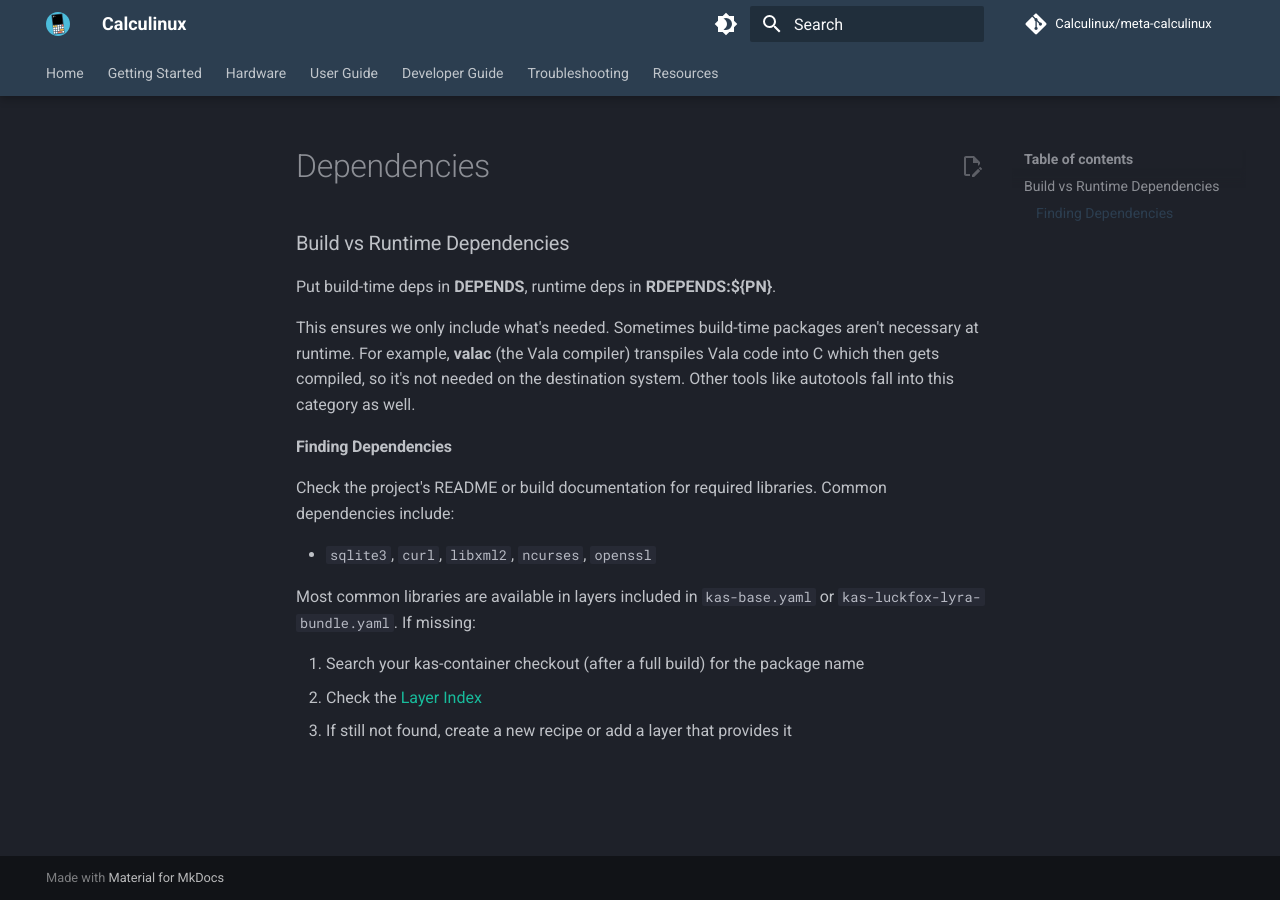
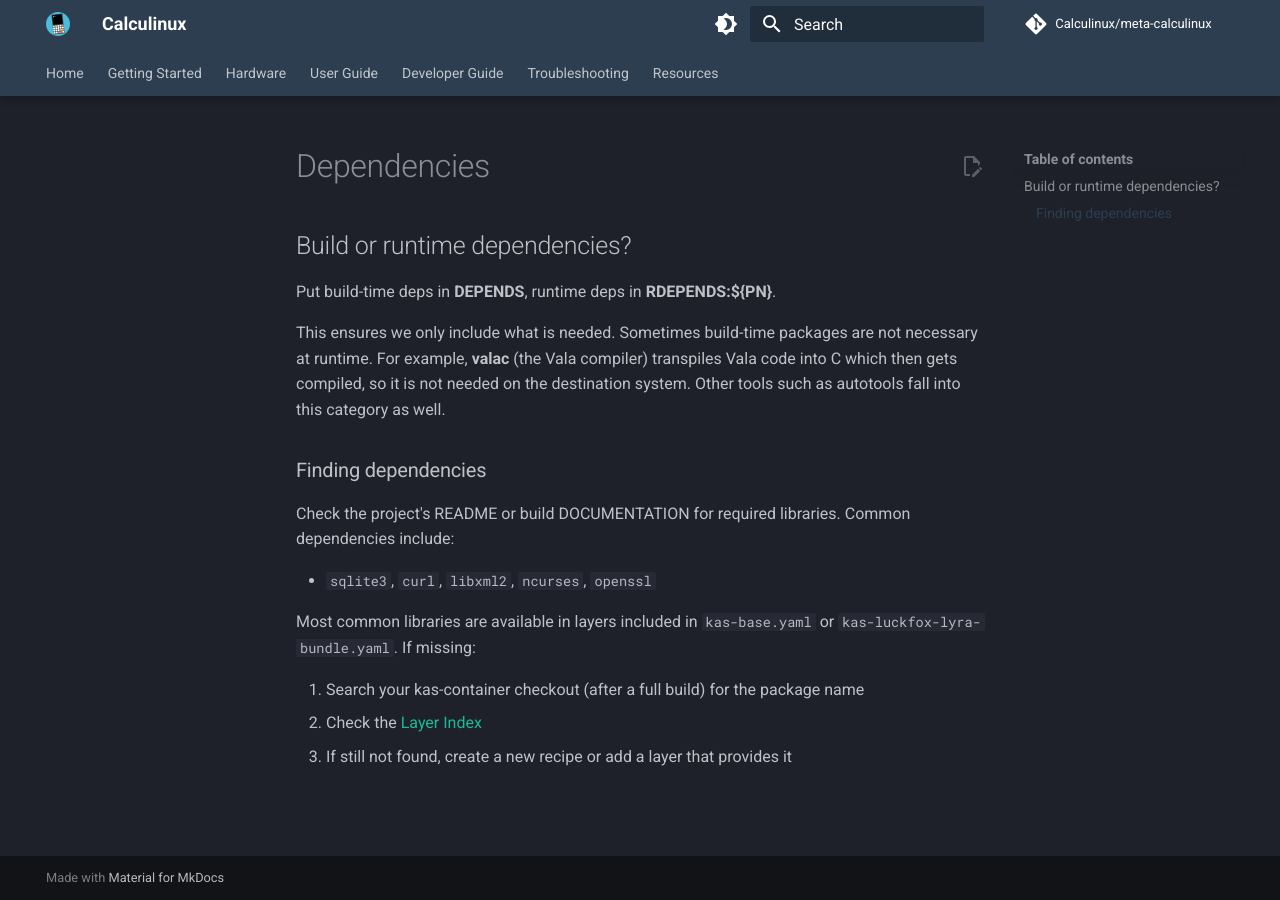
Before and after one commit to Calculinux/docs, an MkDocs documentation site: the page built from docs/developer/adding-packages/_snippets/dependencies.md, in a window 1280 px wide. Built offline with MkDocs 1.6.1 and Material for MkDocs 9.7.7, drawn with Linux system fonts in a browser that asks for light colours; comment, search, counter and statistics services are not loaded.

```diff
--- a/docs/developer/adding-packages/_snippets/dependencies.md
+++ b/docs/developer/adding-packages/_snippets/dependencies.md
@@ -1,18 +1,18 @@
 # Dependencies
 
-### Build vs Runtime Dependencies
+## Build or runtime dependencies?
 
 Put build-time deps in **DEPENDS**, runtime deps in **RDEPENDS:${PN}**.
 
-This ensures we only include what's needed. Sometimes build-time packages
-aren't necessary at runtime. For example, **valac** (the Vala compiler)
-transpiles Vala code into C which then gets compiled, so it's not needed
-on the destination system. Other tools like autotools fall into this
+This ensures we only include what is needed. Sometimes build-time packages
+are not necessary at runtime. For example, **valac** (the Vala compiler)
+transpiles Vala code into C which then gets compiled, so it is not needed
+on the destination system. Other tools such as autotools fall into this
 category as well.
 
-#### Finding Dependencies
+### Finding dependencies
 
-Check the project's README or build documentation for required libraries.
+Check the project's README or build DOCUMENTATION for required libraries.
 Common dependencies include:
 
 - `sqlite3`, `curl`, `libxml2`, `ncurses`, `openssl`
```
Also changed, not shown: docs/developer/adding-packages/_snippets/licensing-workflow.md (+2 -2 lines), docs/developer/adding-packages/_snippets/sd-card-install.md (+2 -2 lines), docs/developer/adding-packages/newsboat.md (+0 -6 lines), 1 other file.
